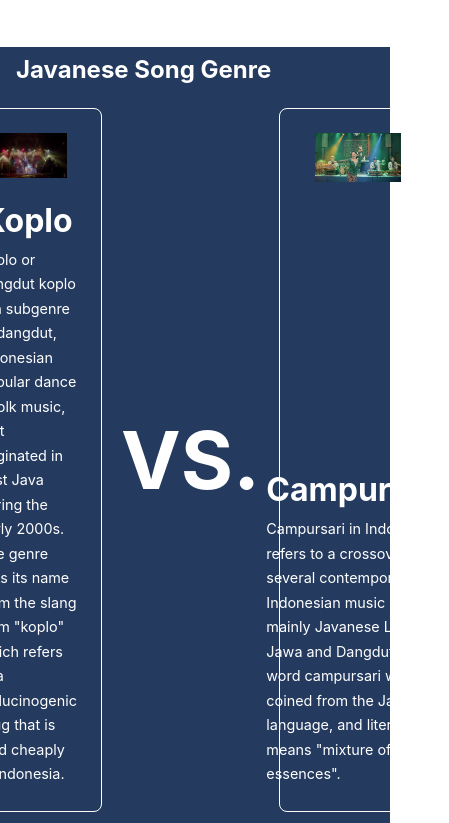
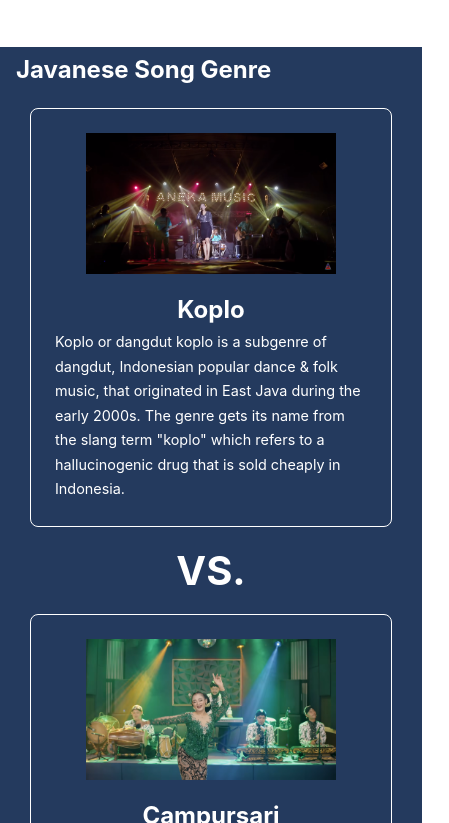
Before and after one commit to bondanjody/koplo-corner-app, a React (Create React App) app: page / in a window 390 px wide. Shown: the part 1941-2764 px from the top of the page, 449 px wide, since content can reach past the window. Built offline with nearby package versions, Linux system fonts and the light colour scheme.

Commit message:
Menambahkan responsif di bagian Genre

```diff
--- a/src/components/Layout/Genre.module.css
+++ b/src/components/Layout/Genre.module.css
@@ -53,3 +53,22 @@
     font-size: 5rem;
     padding: 1.2rem;
 }
+@media screen and (max-width: 412px) {
+    .container {
+        width: 100%;
+    }
+    .genre-container__content {
+        display: flex;
+        flex-direction: column;
+        align-items: center;
+    }
+    .genre-content {
+        width: 80%;
+    }
+    .genre-description h4 {
+        font-size: 1.5rem;
+    }
+    .genre-vs {
+        font-size: 2.5rem;
+    }
+}
```
